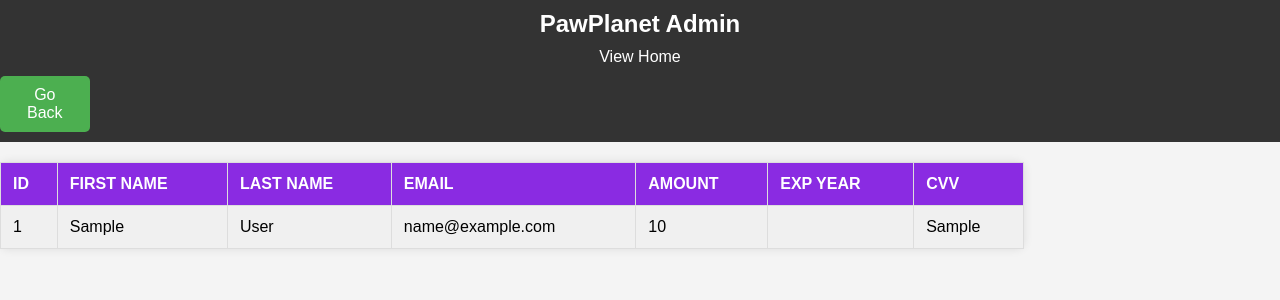
After one commit to gesa156/ProjektiWeb, a PHP site: page /DonationDashboard.php in a window 1280 px wide. The commit adds this page. Shown: the top 300 px of the page. Run offline with PHP 8.4, Linux system fonts and the light colour scheme; tables that the repository leaves empty or names only in its code hold one stand-in row (values such as "Sample post"); data that the repository does not hold is empty.

Commit message:
Rregullova dashboardin e donacionit edhe lidhjen me databaze

```diff
--- /dev/null
+++ b/DonationDashboard.php
@@ -0,0 +1,130 @@
+<!DOCTYPE html>
+<html lang="en">
+
+<head>
+    <meta charset="UTF-8">
+    <meta http-equiv="X-UA-Compatible" content="IE=edge">
+    <meta name="viewport" content="width=device-width, initial-scale=1.0">
+    <title>Donation Dashboard</title>
+</head>
+<style>
+    body {
+        font-family: Arial, sans-serif;
+        margin: 0;
+        padding: 0;
+        background-color: #f4f4f4;
+    }
+
+    .header {
+        background-color: #333;
+        color: white;
+        text-align: center;
+        padding: 10px 0;
+    }
+
+    .logo {
+        margin: 0;
+    }
+
+    .navigation a {
+        color: white;
+        padding: 10px 20px;
+        text-decoration: none;
+        display: inline-block;
+    }
+
+    table {
+        border-collapse: collapse;
+        width: 80%;
+        margin-top: 20px;
+        background-color: #ffffff;
+        box-shadow: 0 0 10px rgba(0, 0, 0, 0.1);
+        border-radius: 8px;
+    }
+
+    th {
+        background-color: blueviolet;
+        color: #ffffff;
+        border: 1px solid #dddddd;
+        text-align: left;
+        padding: 12px;
+    }
+
+    tr:nth-child(even) {
+        background-color: #f0f0f0;
+    }
+
+    td {
+        border: 1px solid #dddddd;
+        text-align: left;
+        padding: 12px;
+    }
+
+
+
+    .goback-btn {
+        display: inline-block;
+        padding: 10px 20px;
+        margin-right: 93%;
+        font-size: 16px;
+        text-align: center;
+        text-decoration: none;
+        cursor: pointer;
+        background-color: #4CAF50;
+        color: #fff;
+        border: none;
+        border-radius: 5px;
+    }
+
+    .goback-btn:hover {
+        background-color: #45a049;
+    }
+</style>
+
+<body>
+
+    <header class="header">
+        <h2 class="logo">PawPlanet Admin</h2>
+        <nav class="navigation">
+            <a href="login.php">View Home</a>
+        </nav>
+        <a href="Login.php" class="goback-btn">Go Back</a>
+    </header>
+
+    <table border="1">
+        <tr>
+            <th>ID</th>
+            <th>FIRST NAME</th>
+            <th>LAST NAME</th>
+            <th>EMAIL</th>
+            <th>AMOUNT</th>
+            <th>EXP YEAR</th>
+            <th>CVV</th>
+
+        </tr>
+        <?php
+        include_once 'DonationRepository.php';
+
+        $donationRepository = new DonationRepository();
+        $donations = $donationRepository->getAllDonations();
+
+        foreach ($donations as $donation) {
+            echo
+            "
+                <tr>
+                    <td>{$donation['id']}</td>
+                    <td>{$donation['firstname']}</td>
+                    <td>{$donation['lastname']}</td>
+                    <td>{$donation['email']}</td>
+                    <td>{$donation['amount']}</td>
+                    <td>{$donation['expYear']}</td>
+                    <td>{$donation['cvv']}</td>
+
+                </tr>
+             ";
+        }
+        ?>
+    </table>
+</body>
+
+</html>
--- a/DonationRepository.php
+++ b/DonationRepository.php
@@ -2,6 +2,7 @@
 
 include_once 'databaseConnection.php';
 include_once 'donationn.php';
+
 
 class DonationRepository {
     private $connection;
@@ -11,7 +12,6 @@ class DonationRepository {
         $this->connection = $conn->startConnection();
     }
 
-
     function insertDonation($donation) {
         $conn = $this->connection;
 
@@ -20,11 +20,13 @@ class DonationRepository {
         $lastname = $donation->getLastName();
         $email = $donation->getEmail();
         $amount = $donation->getAmount();
+        $expYear = $donation->getExpYear();
+        $cvv = $donation->getCvv();
 
-        $sql = "INSERT INTO donation (id, firstname, lastname, email, amount) VALUES (?, ?, ?, ?, ?)";
+        $sql = "INSERT INTO donation (id, firstname, lastname, email, amount, expYear, cvv) VALUES (?, ?, ?, ?, ?, ?, ?)";
         $statement = $conn->prepare($sql);
 
-        $statement->execute([$id, $firstname, $lastname, $email, $amount]);
+        $statement->execute([$id, $firstname, $lastname, $email, $amount, $expYear, $cvv]);
 
         echo "<script>alert('Donation has been inserted successfully!');</script>";
     }
@@ -47,7 +49,6 @@ class DonationRepository {
 
         return $donation;
     }
-
 }
 
 ?>
--- a/donationn.php
+++ b/donationn.php
@@ -6,13 +6,17 @@ class Donation {
     private $lastname;
     private $email;
     private $amount;
+    private $expYear;
+    private $cvv;
 
-    function __construct($id, $firstname, $lastname, $email, $amount) {
+    function __construct($id, $firstname, $lastname, $email, $amount, $expYear = null, $cvv = null) {
         $this->id = $id;
         $this->firstname = $firstname;
         $this->lastname = $lastname;
         $this->email = $email;
         $this->amount = $amount;
+        $this->expYear = $expYear;
+        $this->cvv = $cvv;
     }
 
     function getId() {
@@ -34,6 +38,14 @@ class Donation {
     function getAmount() {
         return $this->amount;
     }
+
+    function getExpYear() {
+        return $this->expYear;
+    }
+
+    function getCvv() {
+        return $this->cvv;
+    }
 }
 
 ?>
--- a/donationstyle.css
+++ b/donationstyle.css
@@ -86,7 +86,7 @@
   padding:25px;
   min-height: 100vh;
   background: linear-gradient(90deg,  rgb(136, 183, 206) 60%,  rgb(136, 183, 206) 40.1%);
-  margin-top: 5%;
+  margin-top: 3%;
 }
 
 .container form{
--- a/login.php
+++ b/login.php
@@ -107,6 +107,8 @@ if ($_SERVER['REQUEST_METHOD'] === 'POST') {
                     <a href="dashboard.php">User Dashboard</a>
                     <a href="dashboard_funfacts.php">Fun Facts Dashboard</a>
                     <a href="admin_dashboard.php">Animal Dashboard</a>
+                    <a href="DonationDashboard.php">Donation Dashboard</a>
+
                 </div>
             </div>
         <?php endif; ?>
```
Also changed, not shown: donation.php (+30 -18 lines).
